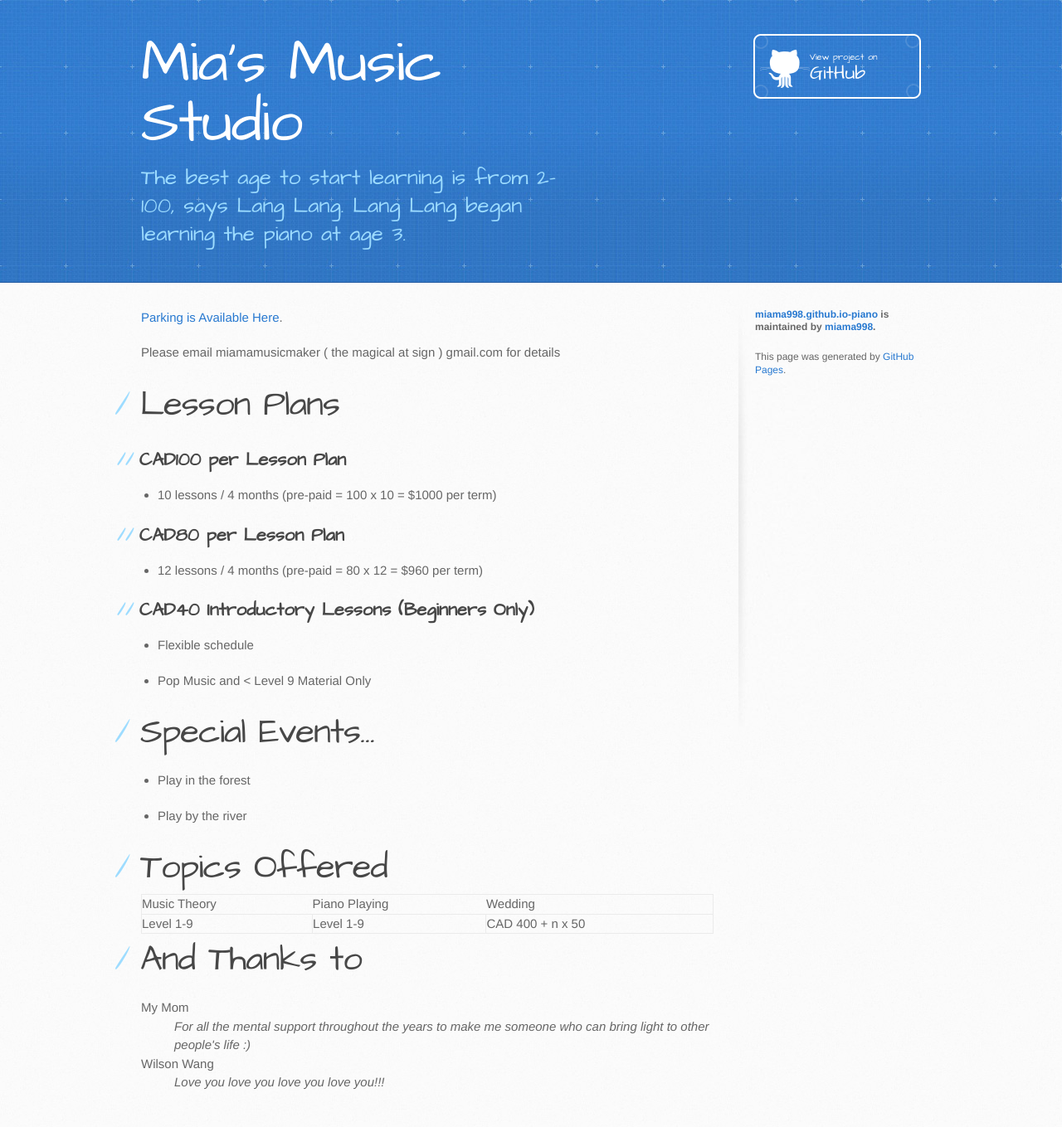
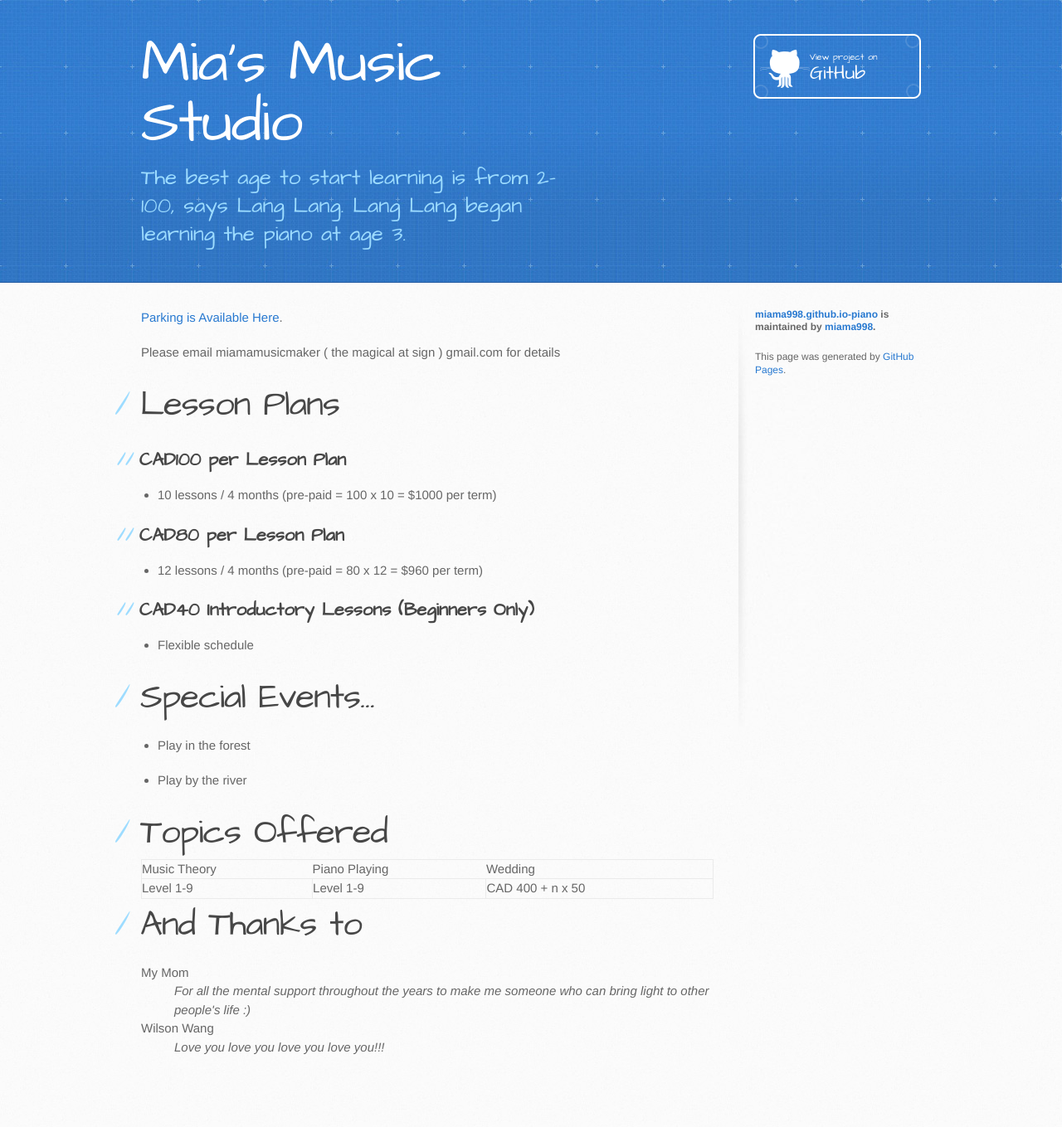
Before and after one commit to miama998/miama998.github.io-piano, a Jekyll site: the page built from index.md, in a window 1280 px wide. Shown: the whole page at 83% size. Built offline with Jekyll 4.4.1, drawn with Linux system fonts in a browser that asks for light colours; after the commit the page ends 1317 px from its top, so only the background shows below that.

Commit message:
remove restriction for beginer

```diff
--- a/index.md
+++ b/index.md
@@ -18,6 +18,7 @@ for details
 * 10 lessons / 4 months (pre-paid = 100 x 10 = $1000 per term)
 
 
+
 ## CAD80 per Lesson Plan
 
 * 12 lessons / 4 months (pre-paid = 80 x 12 = $960 per term)
@@ -27,7 +28,6 @@ for details
 
 * Flexible schedule
 
-* Pop Music and < Level 9 Material Only
 
 
 
```
